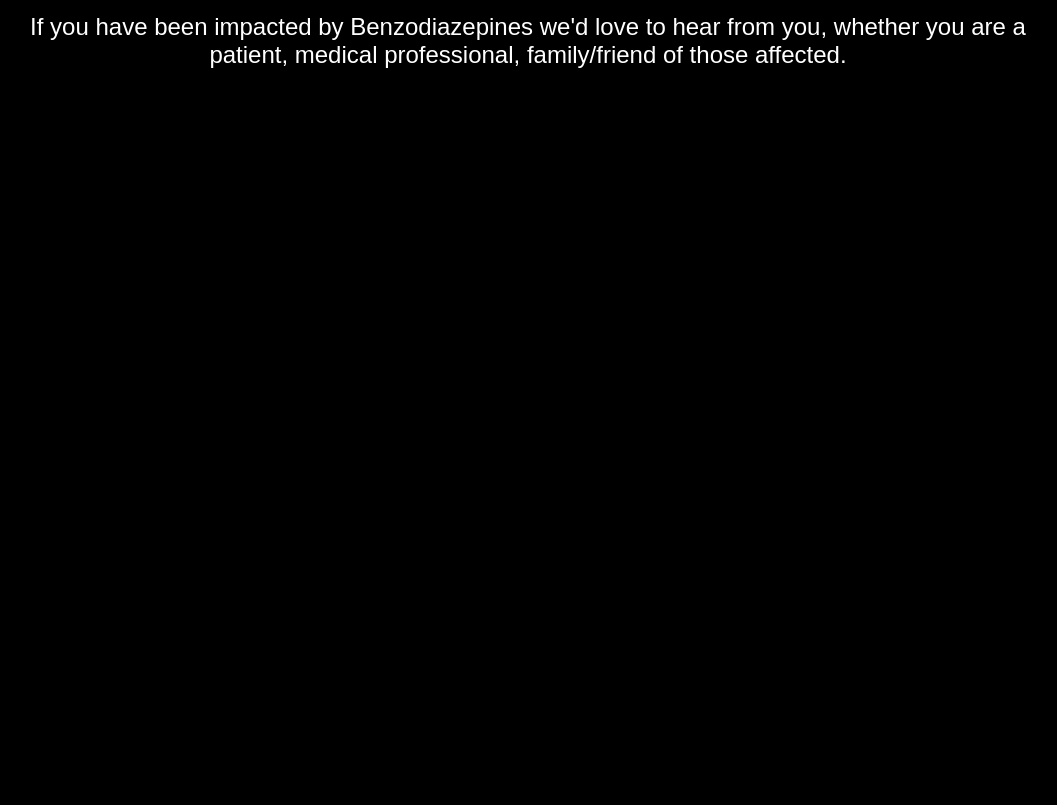
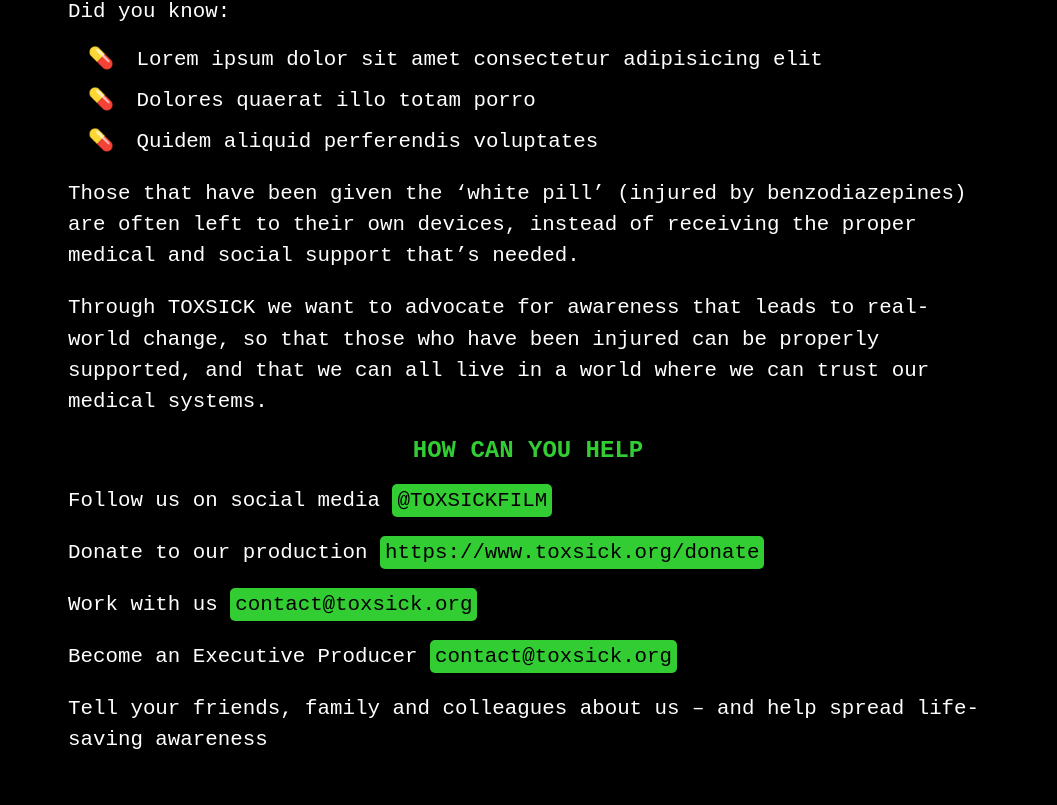
Before and after one commit to sintija/test-pill, a website: page public/index.html in a window 1280 px wide. Shown: the part 653-1458 px from the top of the page, without its empty margins (112-1169 px from the left). Before the commit the page ends 800 px from the top, so only its background shows below. Drawn offline with nearby package versions, Linux system fonts and the light colour scheme.

Commit message:
Added and styled text

```diff
--- a/public/client.js
+++ b/public/client.js
@@ -1,5 +1,5 @@
-import * as THREE from "/build/three.module.js"
-import { OrbitControls } from "/jsm/controls/OrbitControls.js"
+import * as THREE from "three"
+import { OrbitControls } from "three/addons/controls/OrbitControls.js"
 
 const scene = new THREE.Scene()
 const camera = new THREE.PerspectiveCamera(
--- a/public/index.html
+++ b/public/index.html
@@ -9,27 +9,45 @@
     <script async src="https://unpkg.com/es-module-shims@1.6.2/dist/es-module-shims.js"></script>
     <script type="importmap">
         {
-          "imports": {
-            "three": "/build/three.module.js",
-            "OrbitControls": "/jsm/controls/OrbitControls.js"
-          }
+            "imports": {
+                "three": "https://unpkg.com/three@0.144.0/build/three.module.js",
+                "three/addons/": "https://unpkg.com/three@0.144.0/examples/jsm/",
+                "three/addons/controls/": "https://unpkg.com/three@0.144.0/examples/jsm/controls/"
+            }
         }
         </script>
-
 </head>
 
 <body>
     <div id="canvas-container"></div>
     <div id="info-section">
-        <h1>You selected a green pill, you are safe</h1>
+        <h1>You Selected a Green Pill, You Are Safe</h1>
+        <p>By selecting the green pill, you've taken a symbolic step towards safety and awareness. While you are 'safe'
+            in this scenario, it's important to understand the broader context of benzodiazepine prescriptions and their
+            impacts.</p>
         <div class="text-section">
-            <p>If you have been impacted by Benzodiazepines we'd love to hear from you, whether you are a patient,
-                medical professional, family/friend of those affected.</p>
-            <h2>SHARE YOUR STORY</h2>
-            <p>If you have been impacted by Benzodiazepines we'd love to hear from you, whether you are a patient,
-                medical professional, family/friend of those affected.</p>
+            <p>Did you know:</p>
+            <ul>
+                <li>Lorem ipsum dolor sit amet consectetur adipisicing elit</li>
+                <li>Dolores quaerat illo totam porro</li>
+                <li>Quidem aliquid perferendis voluptates</li>
+            </ul>
+            <div class="footer">
+                <p>Those that have been given the ‘white pill’ (injured by benzodiazepines) are often left to their own
+                    devices, instead of receiving the proper medical and social support that’s needed.</p>
+                <p>Through TOXSICK we want to advocate for awareness that leads to real-world change, so that those who
+                    have been injured can be properly supported, and that we can all live in a world where we can trust
+                    our medical systems.</p>
+                <h2>How can you help</h2>
+                <p>Follow us on social media <span>@TOXSICKFILM</span></p>
+                <p>Donate to our production <span>https://www.toxsick.org/donate</span></p>
+                <p>Work with us <span>contact@toxsick.org</span></p>
+                <p>Become an Executive Producer <span>contact@toxsick.org</span></p>
+                <p>Tell your friends, family and colleagues about us – and help spread life-saving awareness</p>
+            </div>
         </div>
     </div>
+
     <script type="module" src="client.js"></script>
 </body>
 
--- a/public/style.css
+++ b/public/style.css
@@ -1,52 +1,75 @@
-/* Reset margins and padding to remove any unwanted space */
+/* General Styles */
 html, body {
     margin: 0;
     padding: 0;
-    overflow-x: hidden; /* Prevents horizontal scrolling */
-    background: black; /* Sets background color for entire page */
-    color: white; /* Default text color */
-    font-family: Arial, sans-serif;
+    overflow-x: hidden;
+    background: black;
+    color: white;
+    font-family: 'Courier New', monospace;
 }
 
-/* Adjusts the canvas container to take less than the full viewport height */
 #canvas-container {
     width: 100%;
-    height: 50vh; /* Reduced from 100vh to 50vh */
+    height: 50vh;
     display: flex;
     justify-content: center;
     align-items: center;
-    background: black; /* Ensures background continuity */
+    background: black;
 }
 
-/* Styles for the text section to ensure visibility below the canvas */
 #info-section {
-    text-align: center;
-    width: 100%;
-    padding: 20px 0;
-    box-sizing: border-box; /* Ensures padding doesn't affect width */
-    overflow-y: auto; /* Allows scrolling within the info section if content exceeds its space */
+    width: 80%; /* Adjusted for overall width */
+    max-width: 960px; /* Ensures content doesn't stretch too far on larger screens */
+    margin: 20px auto;
+    padding: 20px;
+    box-sizing: border-box;
+    text-align: left;
 }
 
-/* Header and paragraph styles to match your layout */
 #info-section h1, #info-section h2 {
-    font-size: 48px;
-    margin: 20px 0;
+    text-align: center;
+    font-size: 1.5em; /* Larger size for headers */
+    color: limegreen; /* Titles in green */
+    text-transform: uppercase; /* Uppercase for headers */
+    margin-bottom: 20px;
 }
 
-#info-section p {
-    font-size: 24px;
-    margin: 20px auto;
-    width: 80%;
-    max-width: 1200px;
+#info-section p, #info-section li {
+    font-size: 1.3em; /* Larger text for readability */
+    line-height: 1.5; /* Improved line spacing */
+    margin-bottom: 10px; /* Space between paragraphs */
 }
 
-/* Responsive text adjustments */
+ul {
+    list-style: none;
+    padding-left: 20px; /* Aligns text with other text */
+}
+
+li::before {
+    content: "💊 ";
+    color: limegreen; /* Custom bullet in green */
+    padding-right: 10px;
+}
+
+span {
+    background-color: limegreen;
+    color: black;
+    padding: 5px;
+    border-radius: 5px;
+}
+
+/* Responsive Adjustments */
 @media (max-width: 768px) {
-    #info-section h1, #info-section h2 {
-        font-size: 24px;
+    #info-section {
+        width: 95%; /* More screen usage on small devices */
+        padding: 10px;
     }
 
-    #info-section p {
-        font-size: 18px;
+    #info-section h1, #info-section h2 {
+        font-size: 1.5em; /* Smaller headers on small devices */
+    }
+
+    #info-section p, #info-section li {
+        font-size: 1.2em; /* Smaller text on small devices */
     }
 }
```
Also changed, not shown: build.js (+21 -18 lines), package.json (+3 -8 lines), dist/client.js (deleted), dist/index.html (deleted), dist/style.css (deleted), 1 other file.
